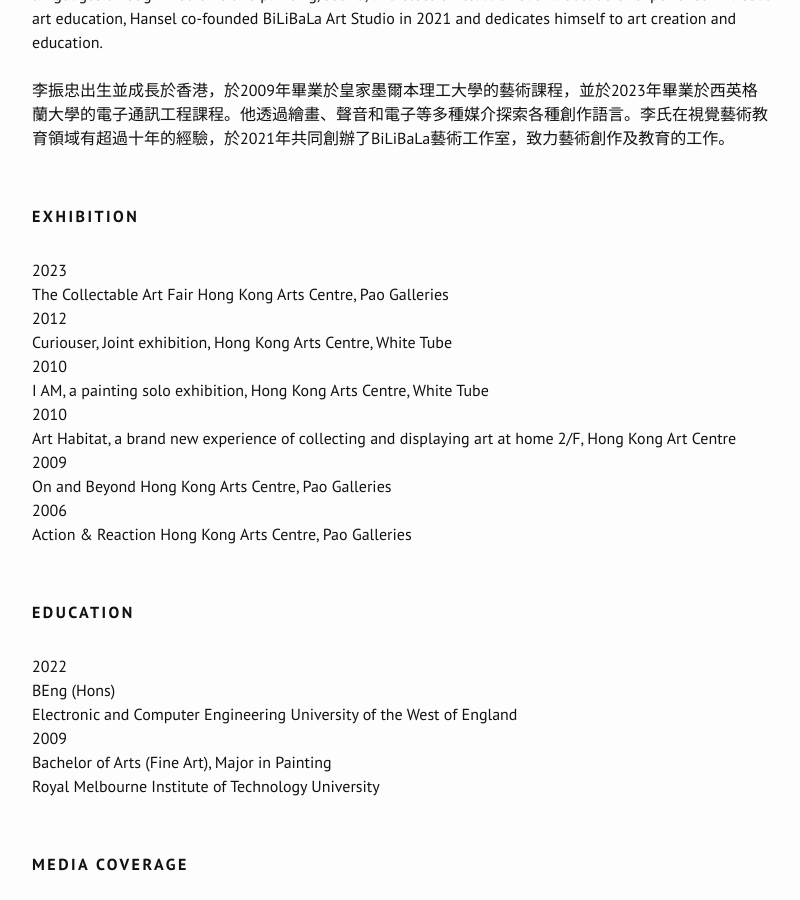
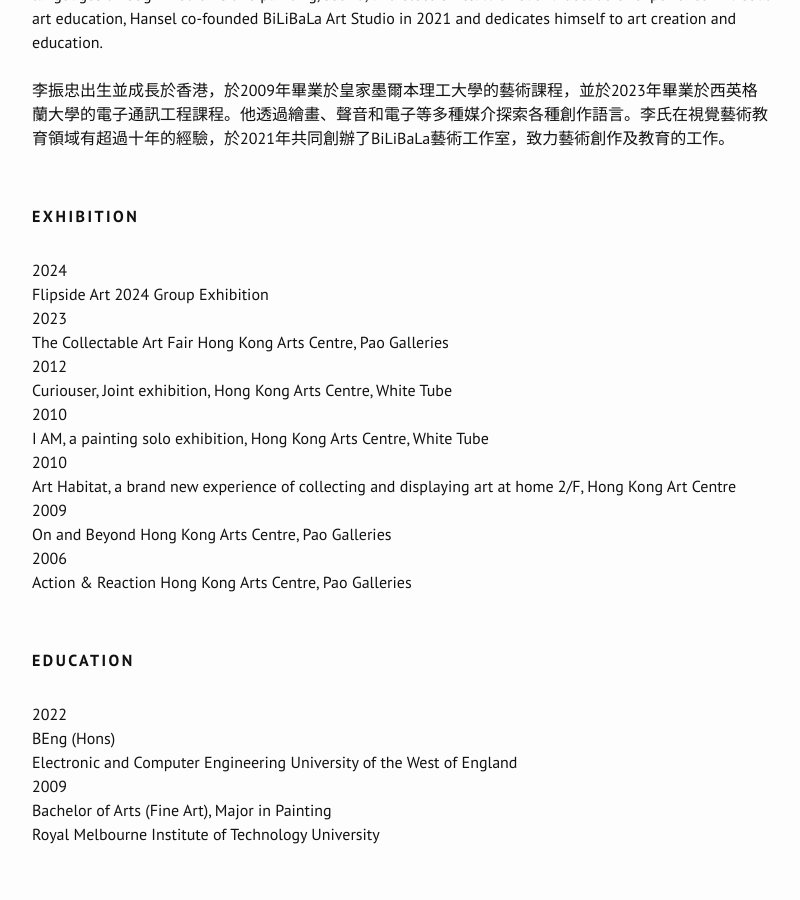
Before and after one commit to Hanseli/hanseli.github.io, a Jekyll site: the page built from index.html, in a window 1280 px wide and 900 px high, scrolled down 543 px. Shown: the whole window, without its empty margins (238-1038 px from the left). Built offline with Jekyll 4.4.1, drawn with Linux system fonts in a browser that asks for light colours; nearby versions of some CDN libraries; the list of posts is cut into pages by our own code.

Commit message:
Update index.html

```diff
--- a/index.html
+++ b/index.html
@@ -11,7 +11,11 @@ category: "design"
 <br>
 
 <p class="sub-Cata-title">EXHIBITION</p>
+    2024
+<br>
 
+   Flipside Art 2024 Group Exhibition
+<br>
     2023
 <br>
 
```
